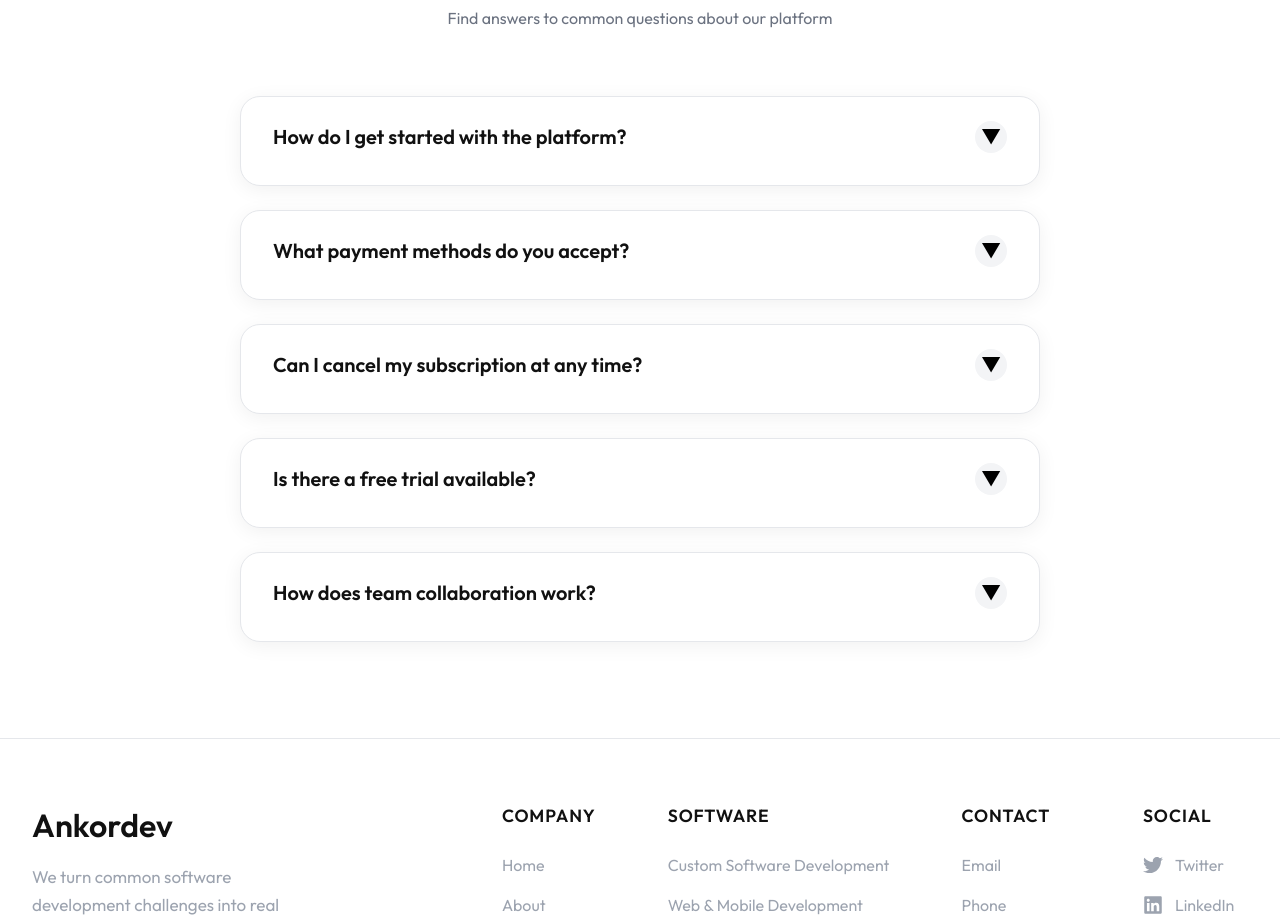
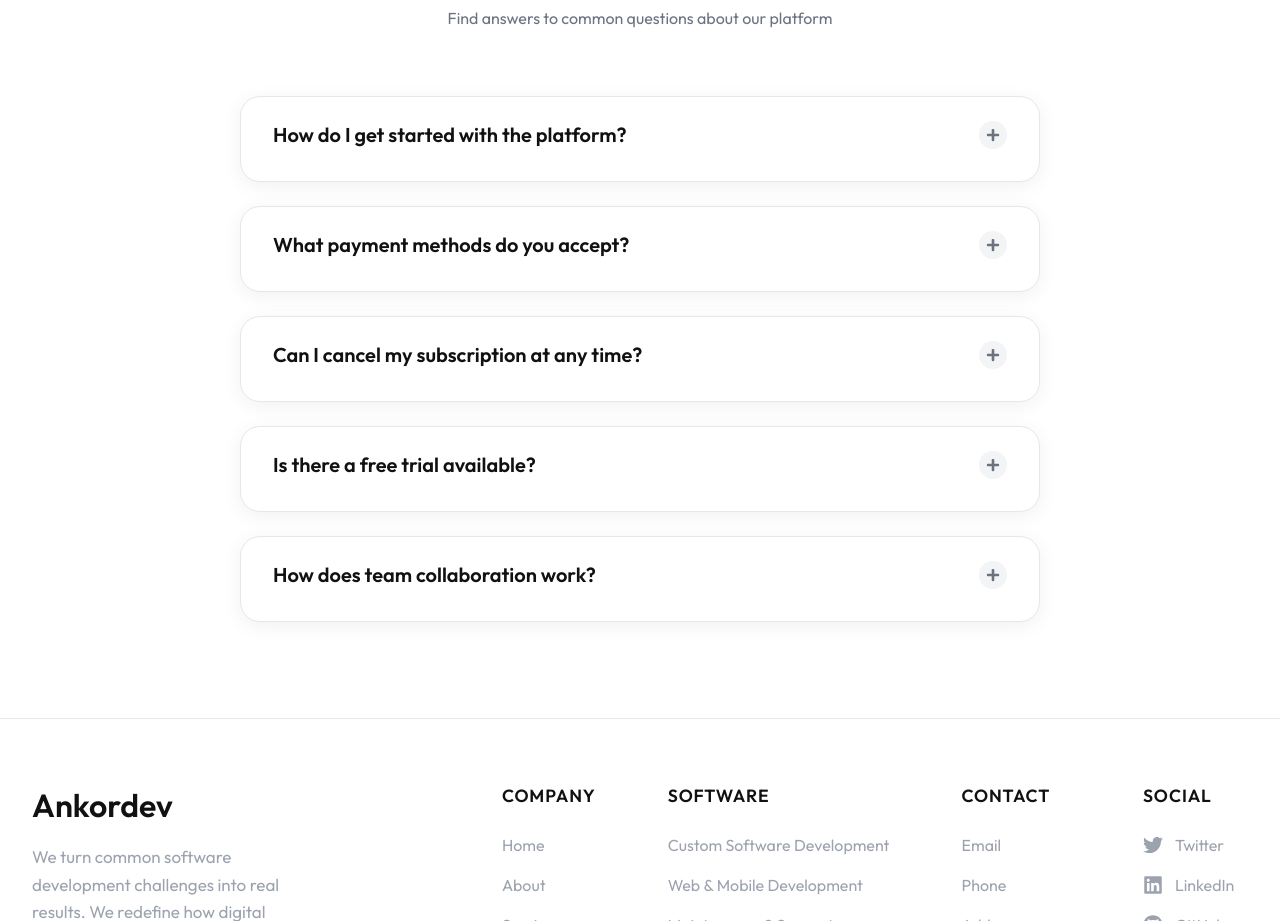
Before and after one commit to dreni07/AnkorDev, a React (Vite) app in the folder ankor-dev-landing-page/: page / in a window 1280 px wide. Shown: the part 1760-2681 px from the top of the page. Built offline with nearby package versions, Linux system fonts and the light colour scheme.

Commit message:
Ikonat e faq
ndrrimi i tynve

```diff
--- a/ankor-dev-landing-page/src/components/molecules/FAQItem/FAQItem.css
+++ b/ankor-dev-landing-page/src/components/molecules/FAQItem/FAQItem.css
@@ -43,24 +43,28 @@
 
 .faq-item__icon {
   flex-shrink: 0;
-  width: 2rem;
-  height: 2rem;
+  width: 1.75rem;
+  height: 1.75rem;
   display: flex;
   align-items: center;
   justify-content: center;
   background: #f3f4f6;
   border-radius: 50%;
   transition: transform 0.4s cubic-bezier(0.4, 0, 0.2, 1), background-color 0.4s cubic-bezier(0.4, 0, 0.2, 1);
-  transform: rotate(0deg);
+}
+
+.faq-item__plus-icon {
+  font-size: 0.875rem;
+  color: #6b7280;
+  transition: transform 0.4s cubic-bezier(0.4, 0, 0.2, 1), color 0.4s cubic-bezier(0.4, 0, 0.2, 1);
 }
 
 .faq-item__icon--rotated {
-  transform: rotate(180deg);
   background: #111111;
-  color: #ffffff;
 }
 
-.faq-item__icon--rotated .icon {
+.faq-item__icon--rotated .faq-item__plus-icon {
+  transform: rotate(45deg);
   color: #ffffff;
 }
 
--- a/ankor-dev-landing-page/src/components/molecules/FAQItem/FAQItem.tsx
+++ b/ankor-dev-landing-page/src/components/molecules/FAQItem/FAQItem.tsx
@@ -1,6 +1,6 @@
 import React from 'react';
 import { Text } from '../../atoms/Text';
-import { Icon } from '../../atoms/Icon';
+import { FaPlus } from 'react-icons/fa';
 import './FAQItem.css';
 
 export interface FAQItemProps {
@@ -28,7 +28,7 @@ export const FAQItem: React.FC<FAQItemProps> = ({
           {question}
         </Text>
         <div className={`faq-item__icon ${isOpen ? 'faq-item__icon--rotated' : ''}`}>
-          <Icon type="chevron-down" size={20} />
+          <FaPlus className="faq-item__plus-icon" />
         </div>
       </button>
       <div className="faq-item__content">
```
